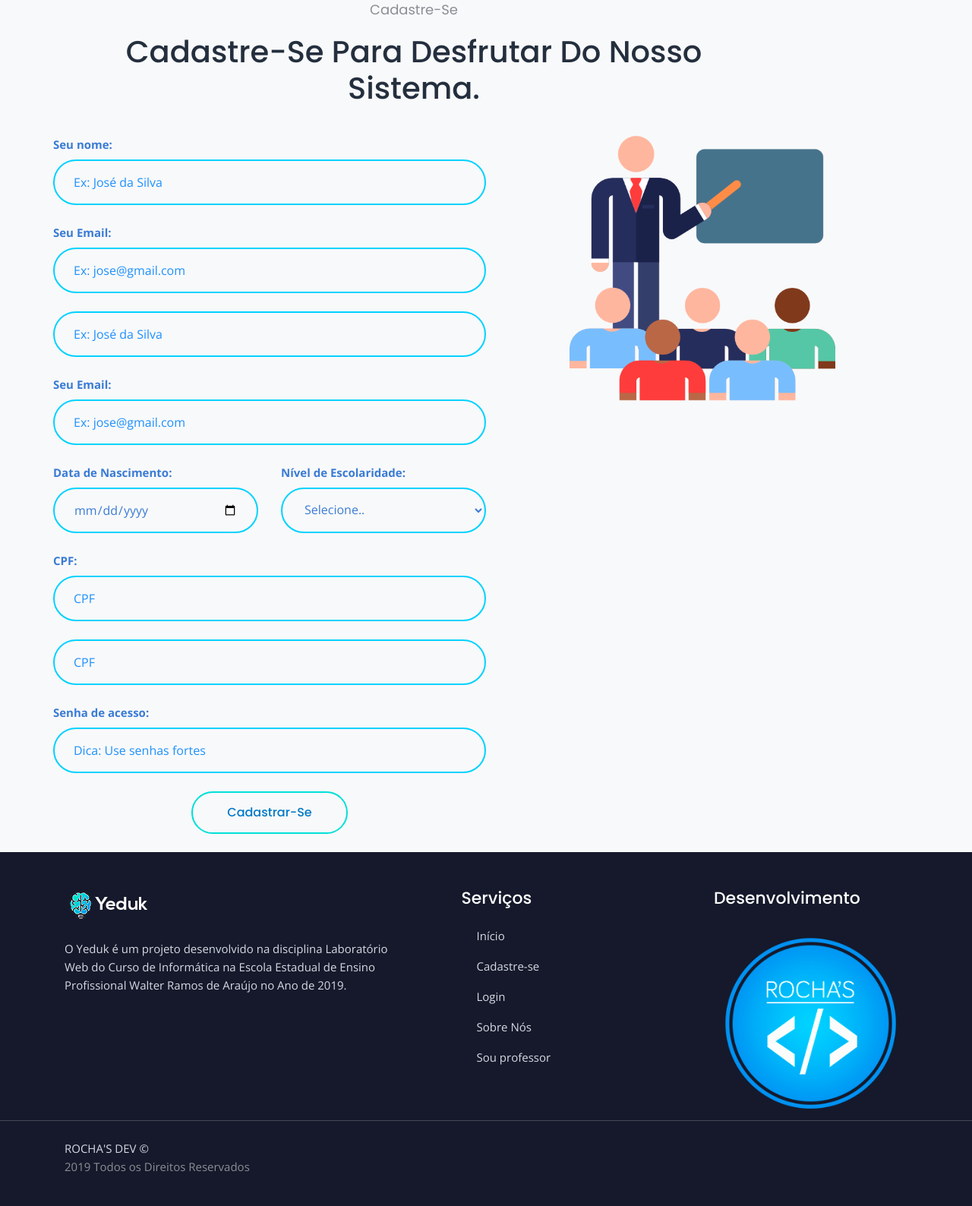
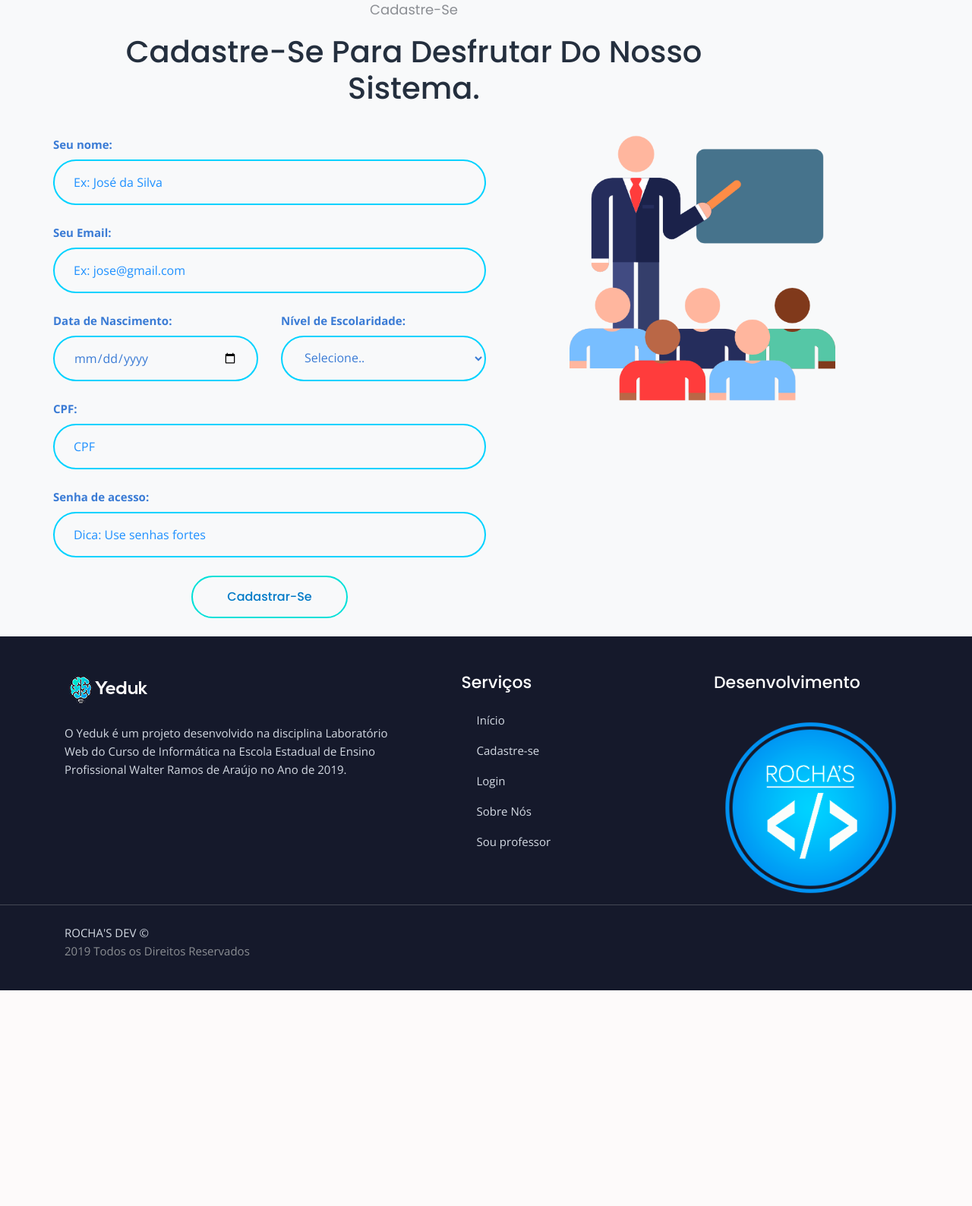
Before and after one commit to matheus3301/yeduk, a PHP site: page /cadastro_professor.php in a window 1280 px wide. Shown: the part 519-2107 px from the top of the page at 76% size. After the commit the page ends 1823 px from the top, so only its background shows below. Run offline with PHP 8.4, Linux system fonts and the light colour scheme; some libraries are stand-ins or nearby versions.

Commit message:
Cadastro e Máscara OK

```diff
--- a/cadastro_professor.php
+++ b/cadastro_professor.php
@@ -50,13 +50,9 @@ include 'header.php';
            <label for="exampleInputtext1" class=" lbls">Seu Email:</label>
            <input type="text" class="form-control mb-4 inputs" placeholder="Ex: jose@gmail.com" name="email">
 
-           <input type="text" class="form-control mb-4 inputs text-primary" placeholder="Ex: José da Silva">
+
          </div>
-         <div class="col-lg-12">
-           <label for="exampleInputtext1" class=" lbls">Seu Email:</label>
-          <input type="text" class="form-control mb-4 inputs text-primary" placeholder="Ex: jose@gmail.com">
 
-        </div>
         <div class="col-lg-6">
           <label for="exampleInputtext1" class=" lbls">Data de Nascimento:</label>
           <input type="date" class="form-control mb-4 inputs"  placeholder="Data Nasc." style="color: #3a7bd5" name="nascimento">
@@ -79,9 +75,9 @@ include 'header.php';
          <div class="col-lg-12">
           <label for="exampleInputtext1" class=" lbls">CPF:</label>
 
-          <input type="text" class="form-control mb-4 inputs"  placeholder="CPF" style="color: #3a7bd5" name="cpf">
+          <input type="text" class="form-control mb-4 inputs cpf"  placeholder="CPF" style="color: #3a7bd5" name="cpf">
 
-          <input type="text" class="form-control mb-4 inputs cpf"  placeholder="CPF" style="color: #3a7bd5">
+
 
         </div>
         <div class="col-lg-12">
```
